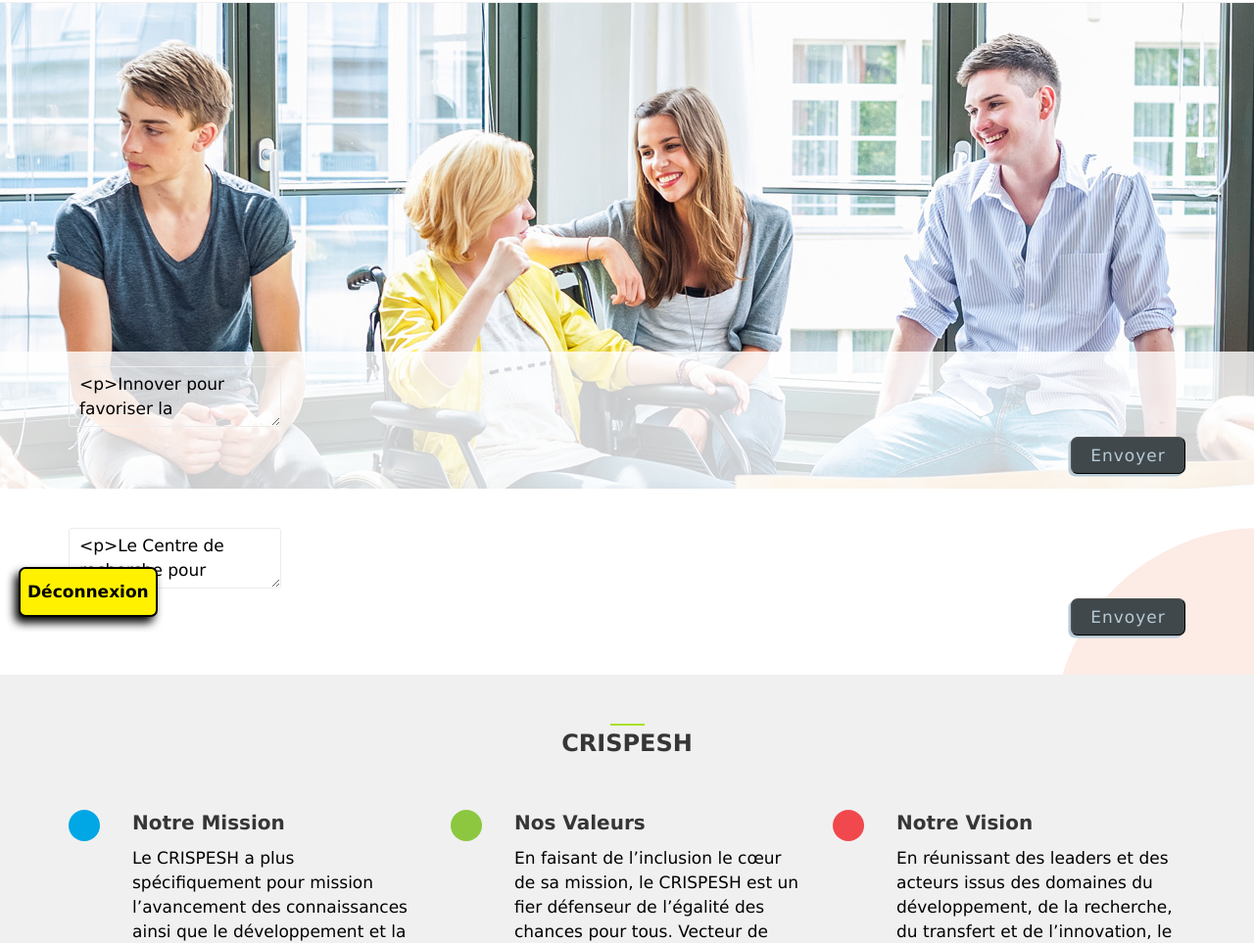
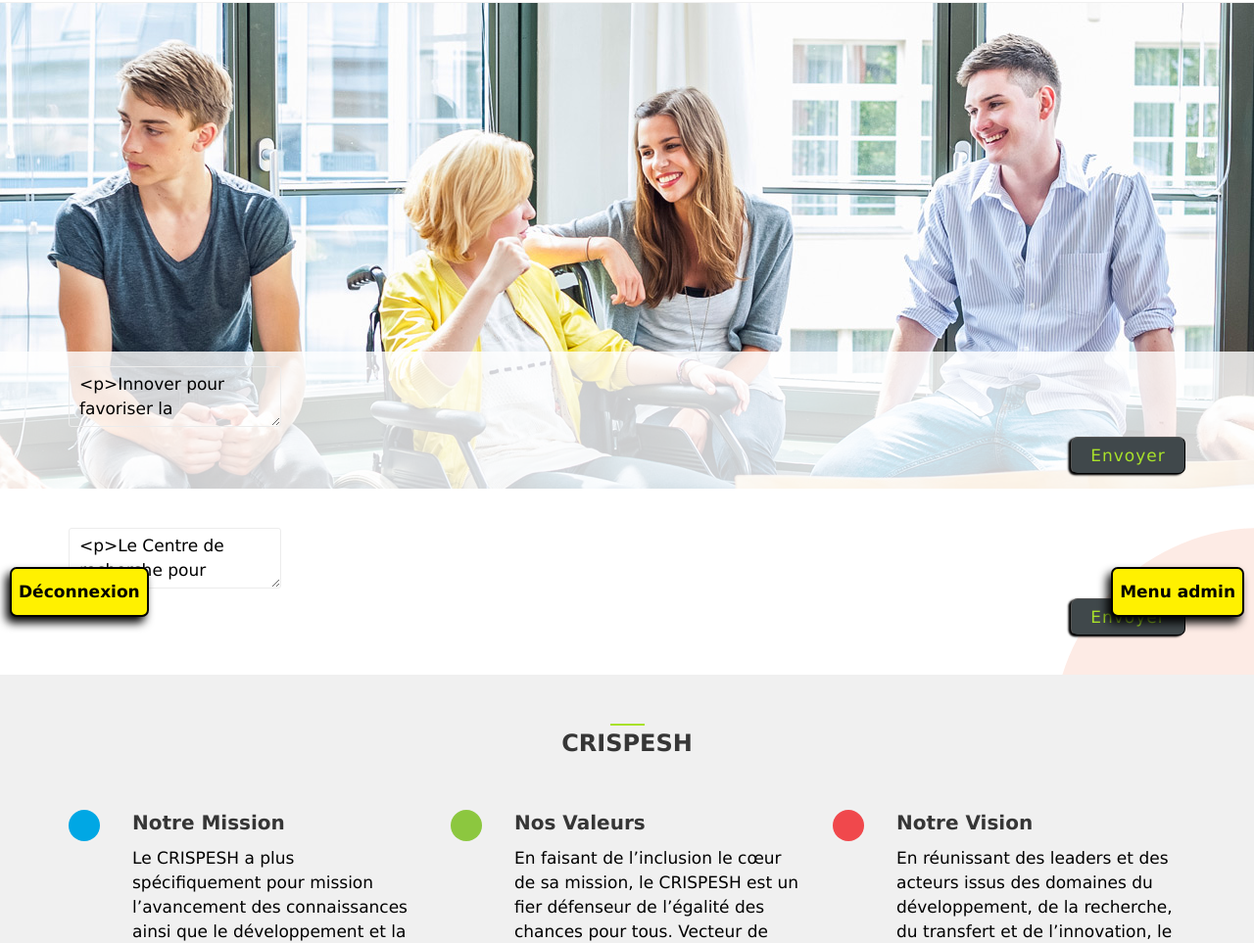
Before and after one commit to AlexisDuval2/Crispesh, a PHP site: the page made by Web/index.php in a window 1280 px wide. Shown: the part 151-1114 px from the top of the page at 98% size. Run offline with PHP 8.4, Linux system fonts and the light colour scheme; the visitor is signed in with stand-in values (Sample User, id 1); some libraries are stand-ins or nearby versions.

Commit message:
bouton menu admin ok

```diff
--- a/Web/action/CommonAction.php
+++ b/Web/action/CommonAction.php
@@ -47,7 +47,8 @@
 			$enTete = "<div id=\"header-admin-grand\">Vous êtes en mode administrateur</div>";
 			$petiteEnTete = "<div id=\"header-admin-petit\">mode admin</div>";
 			$boutonDeconnexion = "<div id=\"bouton-deconnexion\"><a href=\"logout\">Déconnexion</a></div>";
+			$boutonMenuAdmin = "<div id=\"bouton-menu-admin\"><a href=#>Menu admin</a></div>";
 
-			return $enTete . $petiteEnTete . $boutonDeconnexion;
+			return $enTete . $petiteEnTete . $boutonDeconnexion . $boutonMenuAdmin;
 		}
 	}
--- a/Web/action/IndexAction.php
+++ b/Web/action/IndexAction.php
@@ -26,7 +26,7 @@
 			$contenu = ContentDao::lireTitreIndex();
 			$zoneTexteB = "</textarea>";
 			$cadreBoutonEnvoyerA = "<div class=\"cadre-bouton-envoyer\">";
-			$boutonEnvoyer = "<button class=\"bouton-envoyer\" type=\"submit\">Envoyer</button>";
+			$boutonEnvoyer = "<button class=\"bouton-envoyer\" type=\"submit\"><a href=#>Envoyer</a></button>";
 			$cadreBoutonEnvoyerB = "</div>";
 			$ckEditor = "<script>CKEDITOR.replace(\"texte-index-titre\", {height: \"102px\"});</script>";
 			$formulaireB = "</form >";
@@ -49,7 +49,7 @@
 			$contenu = ContentDao::lireTexteIndex();
 			$zoneTexteB = "</textarea>";
 			$cadreBoutonEnvoyerA = "<div class=\"cadre-bouton-envoyer\">";
-			$boutonEnvoyer = "<button class=\"bouton-envoyer\" type=\"submit\">Envoyer</button>";
+			$boutonEnvoyer = "<button class=\"bouton-envoyer\" type=\"submit\"><a href=#>Envoyer</a></button>";
 			$cadreBoutonEnvoyerB = "</div>";
 			$ckEditor = "<script>CKEDITOR.replace(\"texte-index-main\", {height: \"550px\"});</script>";
 			$formulaireB = "</form >";
--- a/Web/assets/css/custom.css
+++ b/Web/assets/css/custom.css
@@ -60,14 +60,13 @@
 
 .bouton-envoyer {
 	background-color: rgb(64, 72, 75);
-	color: rgb(182, 202, 213);
 	letter-spacing: 1px;
 	text-align: center;
 	width: 117px;
 	height: 38px;
 	border-radius: 7px;
 	border-width: 1px;
-	box-shadow: -2.5px 2.5px 0px;
+	box-shadow: -2.5px 1.25px 2px;
 }
 
 #ck-index-main {
@@ -342,7 +341,7 @@ header {
 	display: none;
 }
 
-#header-admin-grand, #bouton-deconnexion * {
+#header-admin-grand, #bouton-deconnexion *, #bouton-menu-admin * {
 	text-align: center;
 	border: solid;
 	border-radius: 7px;
@@ -361,9 +360,8 @@ header {
 	border-width: 1px;
 }
 
-#bouton-deconnexion * {
+#bouton-deconnexion *, #bouton-menu-admin * {
 	bottom: 19px;
-	left: 19px;
 	font-size: 17px;
 	padding-left: 7px;
 	padding-right: 7px;
@@ -373,6 +371,14 @@ header {
 	z-index: 200;
 	color: black;
 	box-shadow: -4px 6px 10px;
+}
+
+#bouton-deconnexion * {
+	left: 10px;
+}
+
+#bouton-menu-admin * {
+	right: 10px;
 }
 
 a#btn_accessibilite img {
```
